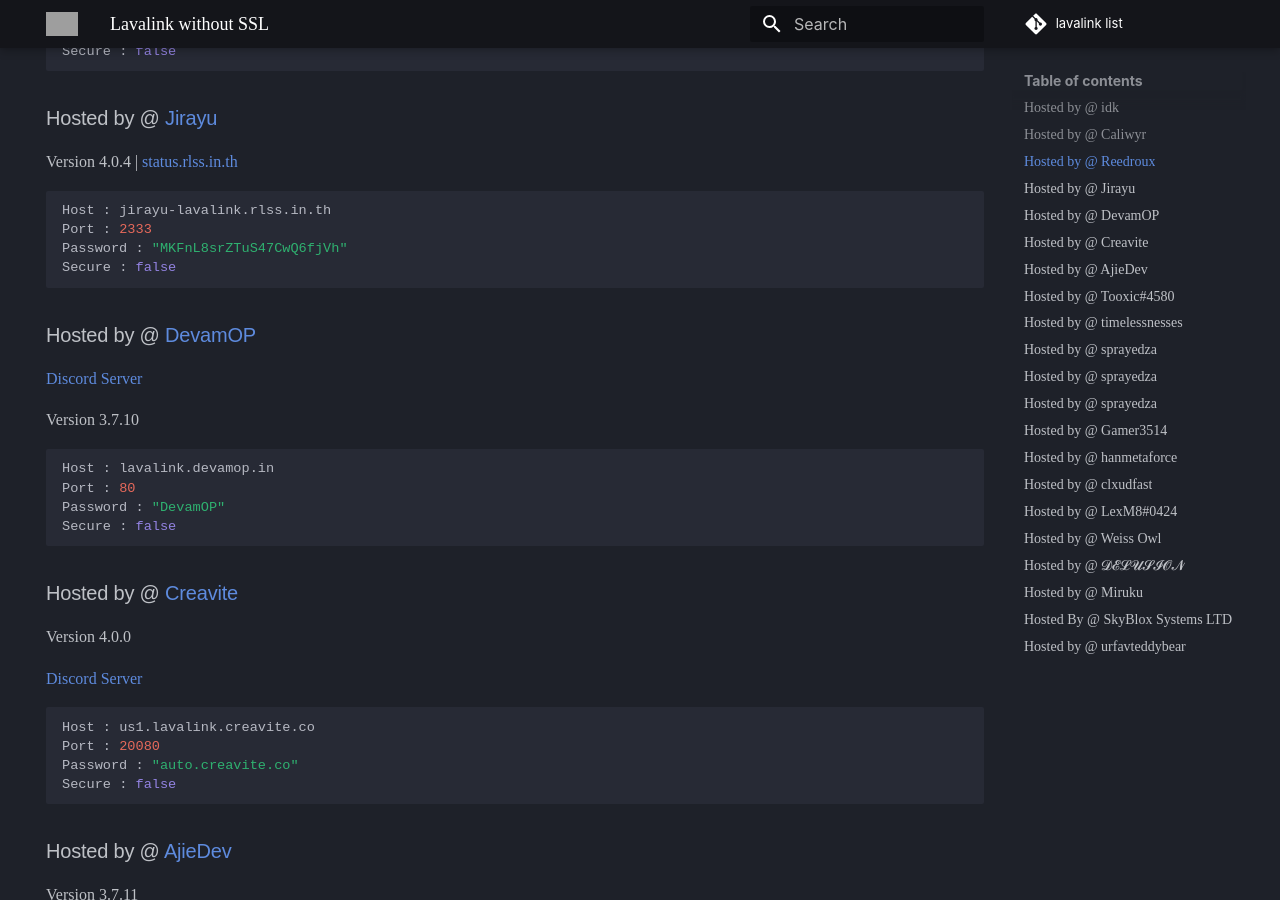
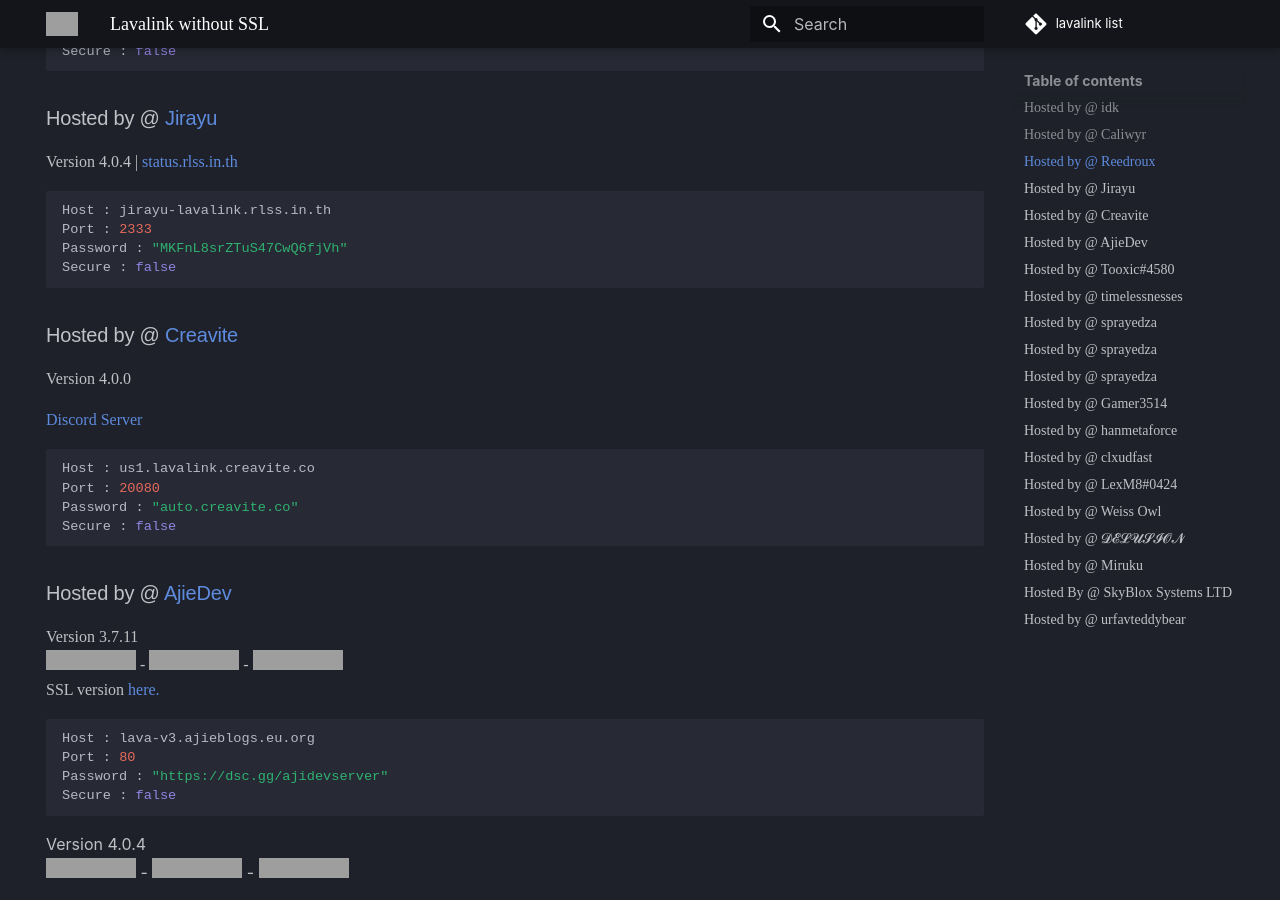
Before and after one commit to DarrenOfficial/lavalink-list, an MkDocs documentation site: the page built from docs/NoSSL/lavalink-without-ssl.md, in a window 1280 px wide and 900 px high, scrolled down 910 px, cut to the strip 0-900 px from the top of the window. Built offline with MkDocs 1.6.1 and Material for MkDocs 9.7.7, drawn with Linux system fonts in a browser that asks for light colours; some web fonts are replaced; comment, search, counter and statistics services are not loaded; a style sheet for code colours, icons or effects is not loaded; grey boxes are pictures that could not be loaded.

Commit message:
Update lavalink-without-ssl.md

````diff
--- a/docs/NoSSL/lavalink-without-ssl.md
+++ b/docs/NoSSL/lavalink-without-ssl.md
@@ -56,16 +56,6 @@ Password : "MKFnL8srZTuS47CwQ6fjVh"
 Secure : false
 ```
 
-### Hosted by @ [DevamOP](https://bit.ly/m/devam)
-[Discord Server](https://dsc.gg/devam)
-
-Version 3.7.10
-```bash
-Host : lavalink.devamop.in
-Port : 80
-Password : "DevamOP"
-Secure : false
-```
 
 ### Hosted by @ [Creavite](https://crvt.co/a/lavalink)
 Version 4.0.0
````
